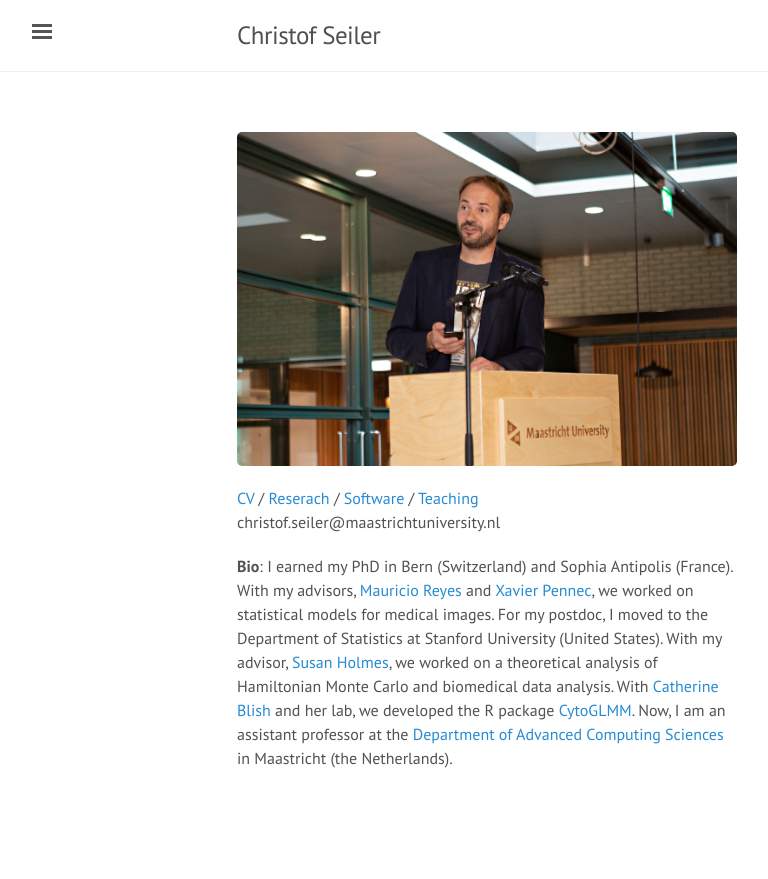
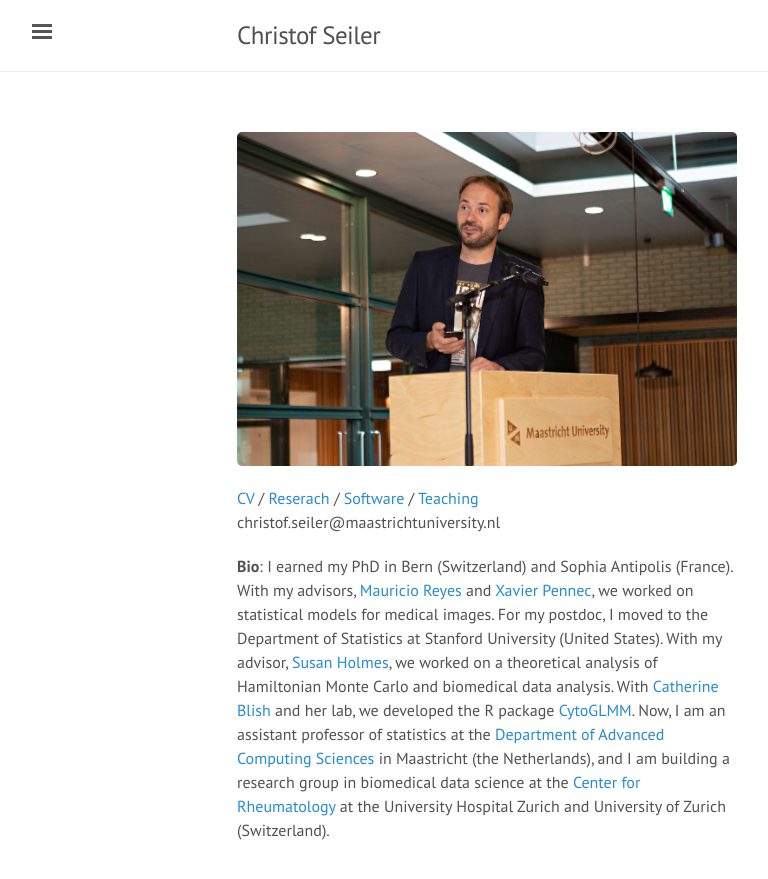
Before and after one commit to ChristofSeiler/ChristofSeiler.github.io, a Jekyll site: the page built from index.html, in a window 1280 px wide. Shown: the top 879 px of the page, without its empty margins (3-771 px from the left). Built offline with Jekyll 4.4.1, drawn with Linux system fonts in a browser that asks for light colours; the list of posts is cut into pages by our own code.

Commit message:
updated affiliation

```diff
--- a/index.html
+++ b/index.html
@@ -20,5 +20,5 @@
 </p>
 
 <p class="narrow">
-<b>Bio</b>: I earned my PhD in Bern (Switzerland) and Sophia Antipolis (France). With my advisors, <a href="https://www.mauricioreyes.me/">Mauricio Reyes</a> and <a href="https://www-sop.inria.fr/members/Xavier.Pennec/">Xavier Pennec</a>, we worked on statistical models for medical images. For my postdoc, I moved to the Department of Statistics at Stanford University (United States). With my advisor, <a href="https://susan.su.domains">Susan Holmes</a>, we worked on a theoretical analysis of Hamiltonian Monte Carlo and biomedical data analysis. With <a href="https://med.stanford.edu/blishlab.html">Catherine Blish</a> and her lab, we developed the R package <a href="https://doi.org/doi:10.18129/B9.bioc.CytoGLMM">CytoGLMM</a>. Now, I am an assistant professor at the <a href="https://www.maastrichtuniversity.nl/dacs">Department of Advanced Computing Sciences</a> in Maastricht (the Netherlands).
+<b>Bio</b>: I earned my PhD in Bern (Switzerland) and Sophia Antipolis (France). With my advisors, <a href="https://www.mauricioreyes.me/">Mauricio Reyes</a> and <a href="https://www-sop.inria.fr/members/Xavier.Pennec/">Xavier Pennec</a>, we worked on statistical models for medical images. For my postdoc, I moved to the Department of Statistics at Stanford University (United States). With my advisor, <a href="https://susan.su.domains">Susan Holmes</a>, we worked on a theoretical analysis of Hamiltonian Monte Carlo and biomedical data analysis. With <a href="https://med.stanford.edu/blishlab.html">Catherine Blish</a> and her lab, we developed the R package <a href="https://doi.org/doi:10.18129/B9.bioc.CytoGLMM">CytoGLMM</a>. Now, I am an assistant professor of statistics at the <a href="https://www.maastrichtuniversity.nl/dacs">Department of Advanced Computing Sciences</a> in Maastricht (the Netherlands), and I am building a research group in biomedical data science at the <a href="https://www.usz.ch/en/clinic/rheumatology/research/">Center for Rheumatology</a> at the University Hospital Zurich and University of Zurich (Switzerland).
 </p>
```
Also changed, not shown: 1 other file.
